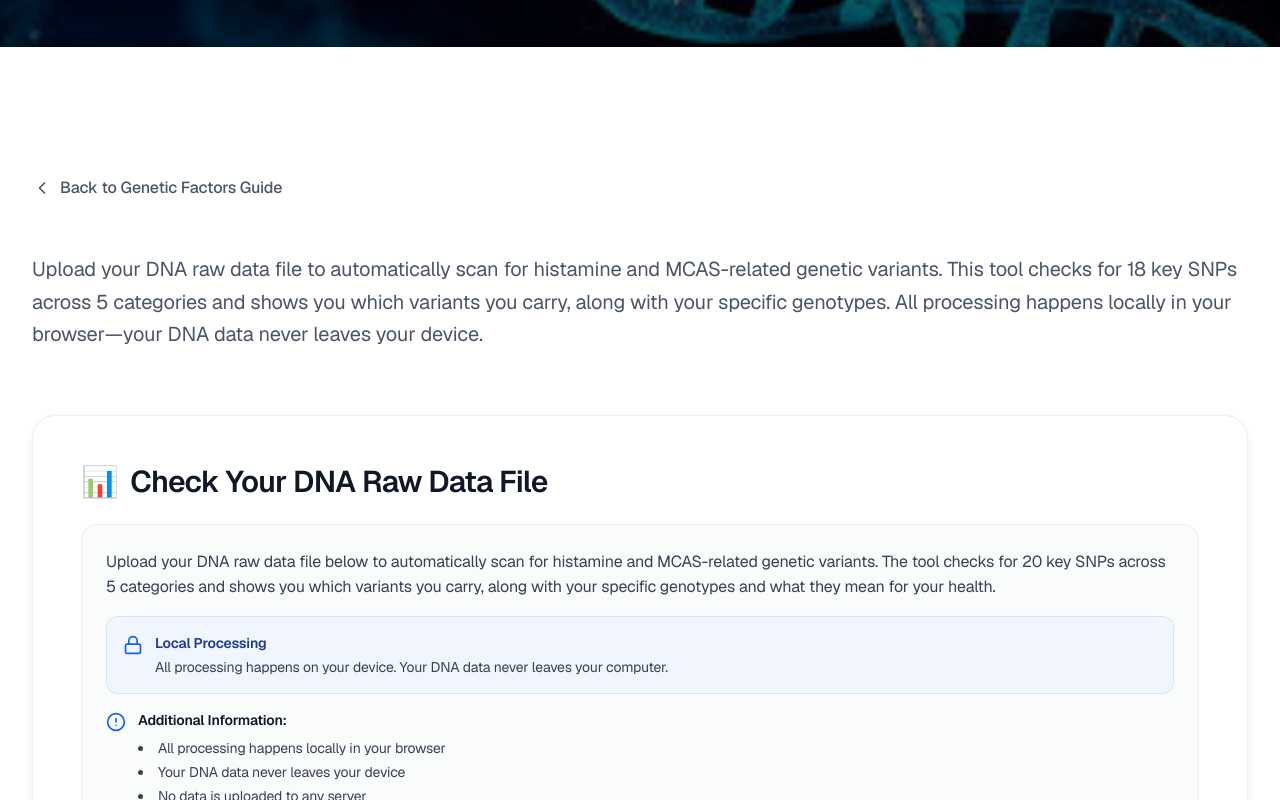
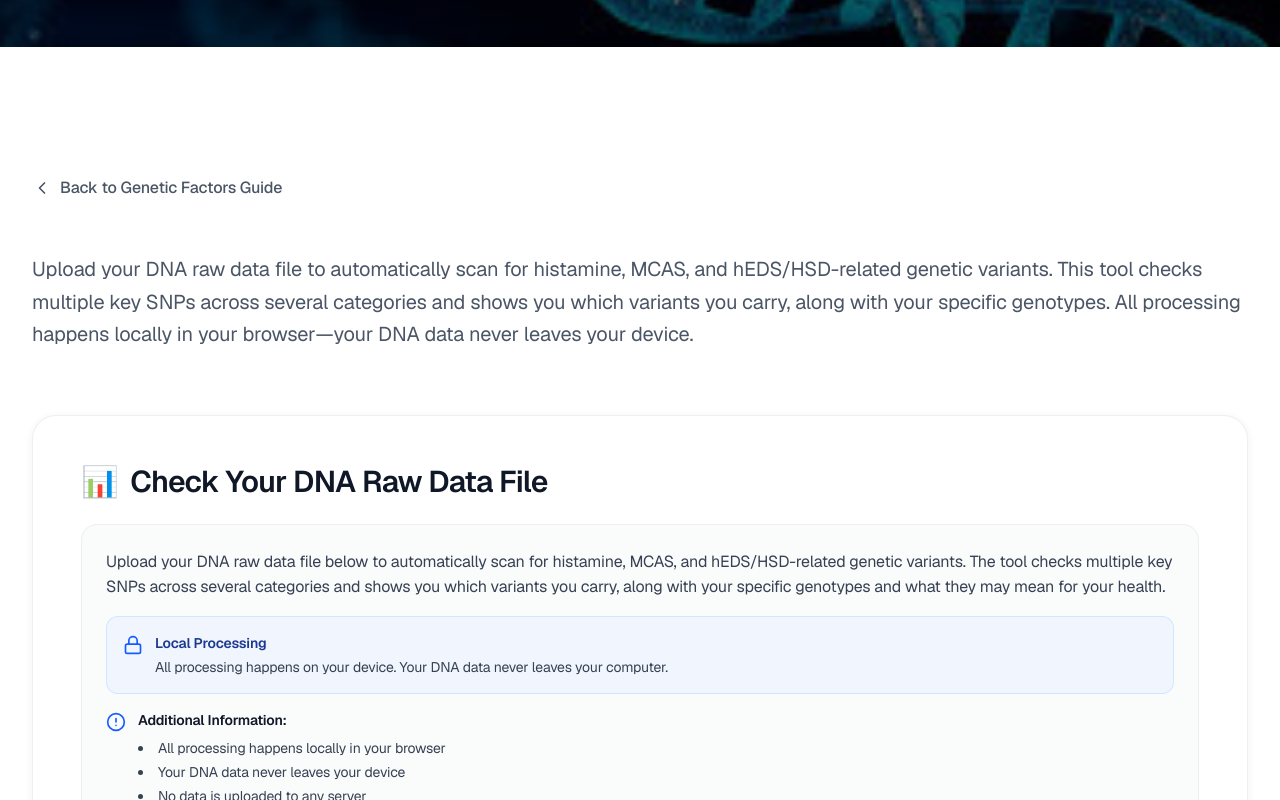
Before and after one commit to helloivanco/gadolinium.org, a Next.js app: page /dna-checker in a window 1280 px wide. Shown: the part 434-1234 px from the top of the page. Built offline with nearby package versions, Linux system fonts and the light colour scheme.

Commit message:
include hEDS/HSD SNPs

```diff
--- a/app/dna-checker/page.tsx
+++ b/app/dna-checker/page.tsx
@@ -118,10 +118,11 @@ const DNACheckPage = () => {
             <div className='prose prose-lg max-w-none text-gray-700'>
               <p className='text-xl text-gray-600 leading-relaxed mb-6'>
                 Upload your DNA raw data file to automatically scan for
-                histamine and MCAS-related genetic variants. This tool checks for
-                18 key SNPs across 5 categories and shows you which variants you
-                carry, along with your specific genotypes. All processing happens
-                locally in your browser—your DNA data never leaves your device.
+                histamine, MCAS, and hEDS/HSD-related genetic variants. This
+                tool checks multiple key SNPs across several categories and
+                shows you which variants you carry, along with your specific
+                genotypes. All processing happens locally in your browser—your
+                DNA data never leaves your device.
               </p>
             </div>
           </section>
--- a/components/DNAChecker.tsx
+++ b/components/DNAChecker.tsx
@@ -163,6 +163,22 @@ const SNP_DEFINITIONS: Record<
     emoji: '🟡',
     description: 'May increase inflammatory tendency',
     riskAllele: 'G',
+  },
+
+  // Other (hEDS & HSD – Emerging Research)
+  rs2600746: {
+    category: 'Other (hEDS & HSD)',
+    emoji: '🧩',
+    description:
+      'Associated with hEDS/HSD in GWAS; C allele (especially CC) is linked to reduced ACKR3 expression in tibial nerve, higher pain sensitivity, and tissue laxity',
+    riskAllele: 'C',
+  },
+  rs16880769: {
+    category: 'Other (hEDS & HSD)',
+    emoji: '🧩',
+    description:
+      'Associated with hEDS/HSD in GWAS; A allele (especially AA) showed higher odds (OR ~1.66) of hEDS/HSD compared to the general population',
+    riskAllele: 'A',
   },
 };
 
@@ -526,10 +542,10 @@ const DNAChecker = () => {
         <div className='bg-gray-50/80 rounded-2xl p-6 border border-gray-200/60'>
           <p className='text-gray-700 mb-4'>
             Upload your DNA raw data file below to automatically scan for
-            histamine and MCAS-related genetic variants. The tool checks for 20
-            key SNPs across 5 categories and shows you which variants you carry,
-            along with your specific genotypes and what they mean for your
-            health.
+            histamine, MCAS, and hEDS/HSD-related genetic variants. The tool
+            checks multiple key SNPs across several categories and shows you
+            which variants you carry, along with your specific genotypes and
+            what they may mean for your health.
           </p>
           <div className='bg-blue-50/80 rounded-xl p-4 border border-blue-200/60 mb-4'>
             <div className='flex items-start gap-3'>
```
